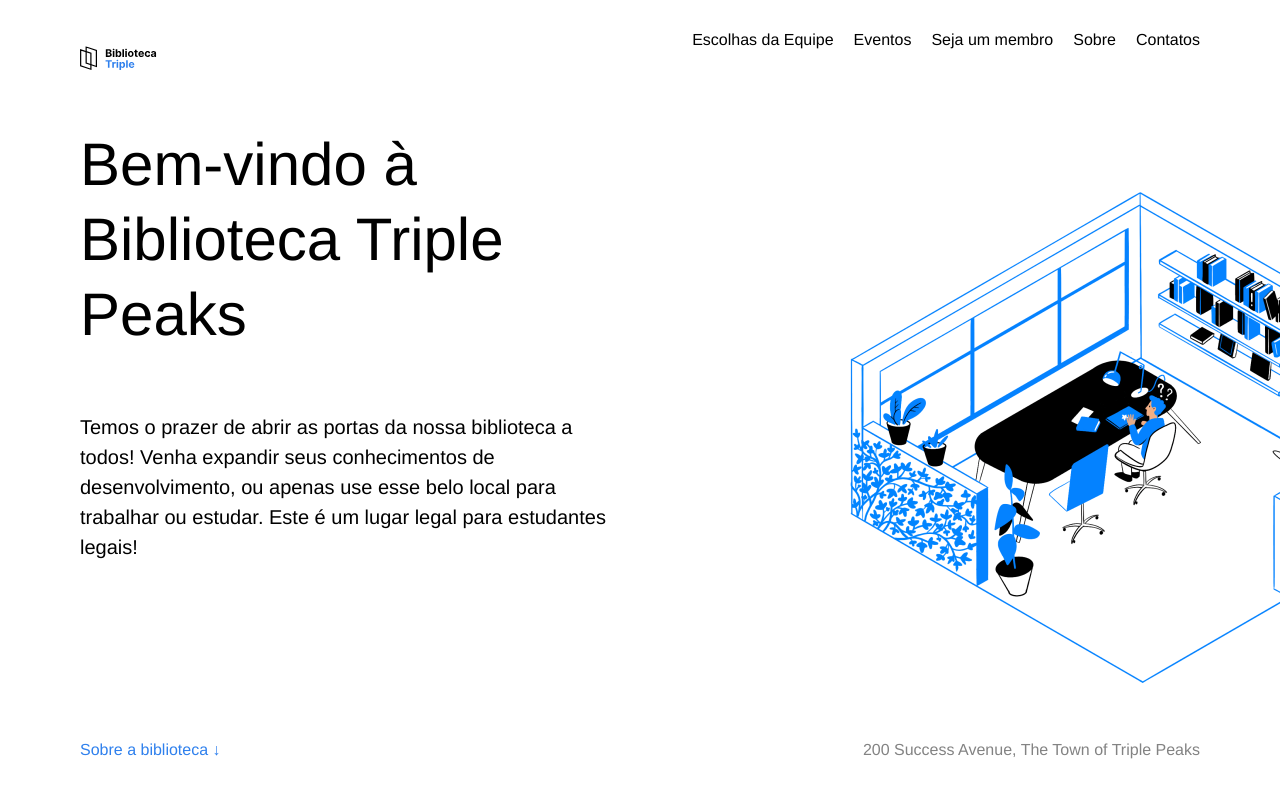
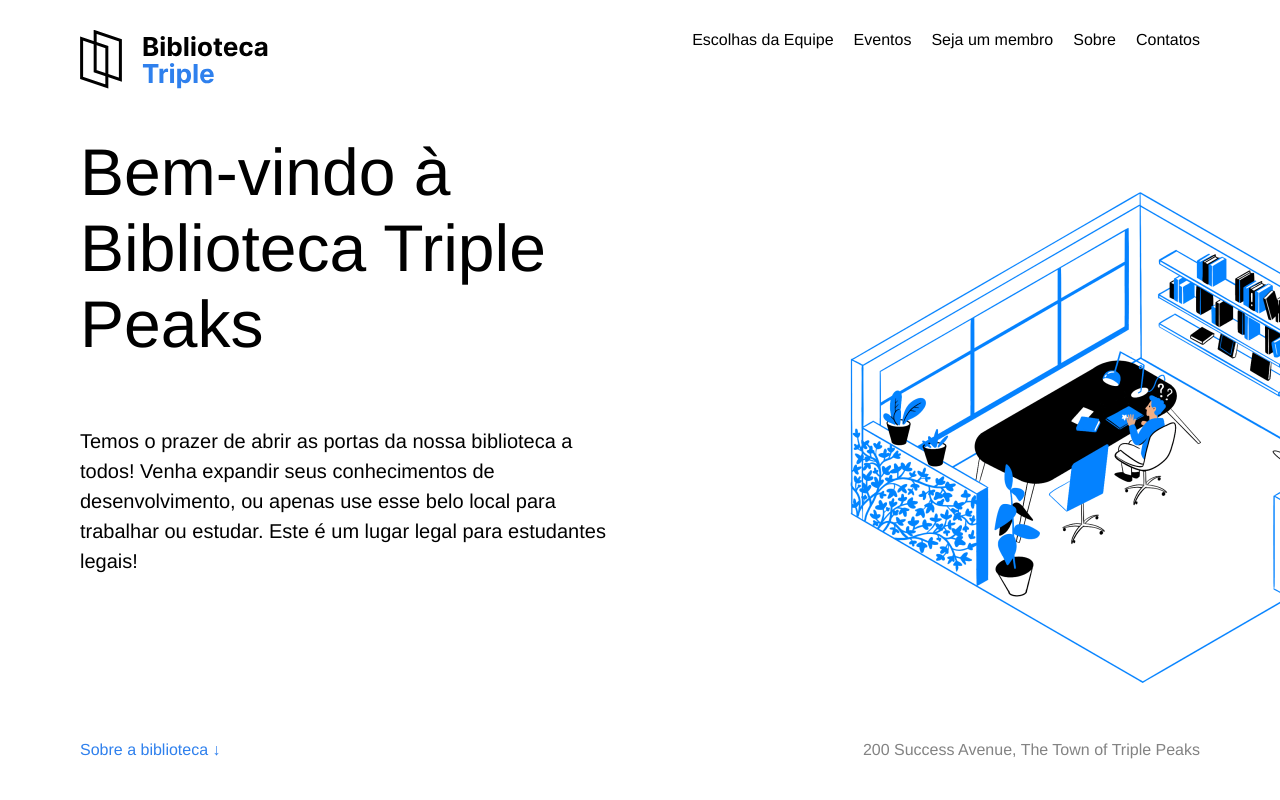
Before and after one commit to Guilherme-PRO/web_project_library, a plain HTML site: page index.html in a window 1280 px wide. Shown: the top 800 px of the page. Drawn offline with Linux system fonts and the light colour scheme.

Commit message:
mudei css

```diff
--- a/index.html
+++ b/index.html
@@ -205,8 +205,6 @@
             </div>
           </li>
         </ul>-->
-        </div>
-
         <div class="membership">
           <!-- --------------------------------------------------------------- -->
           <!--   Não apague os comentários até a última etapa do projeto       -->
@@ -285,11 +283,11 @@
         <div class="about__circle"></div> -->
         </div>
       </main>
-      <div class="footer">
+      <footer class="footer">
         <!-- ----------------------------------------------------------------- -->
         <!--      Não apague os comentários até a última etapa do projeto      -->
         <!-- ----------------------------------------------------------------- -->
-      </div>
+      </footer>
     </div>
   </body>
 </html>
--- a/styles/style.css
+++ b/styles/style.css
@@ -28,8 +28,7 @@
 
 .nav__logo {
   margin: 0;
-  height: 57px;
-  width: 80px;
+  height: 60px;
 }
 
 .nav__links {
@@ -48,8 +47,8 @@
 
 .header__title {
   max-width: 601px;
-  font-size: 60px;
-  line-height: 75px;
+  font-size: 66px;
+  line-height: 76px;
   font-weight: 500;
 }
 
```
